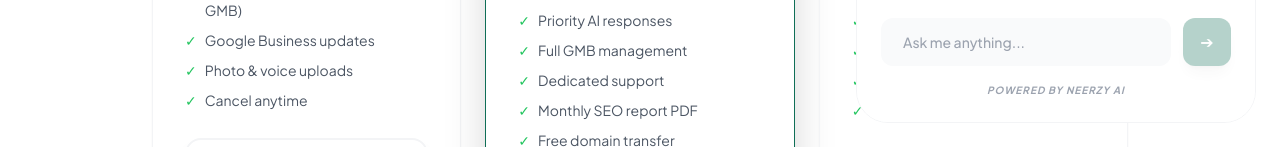
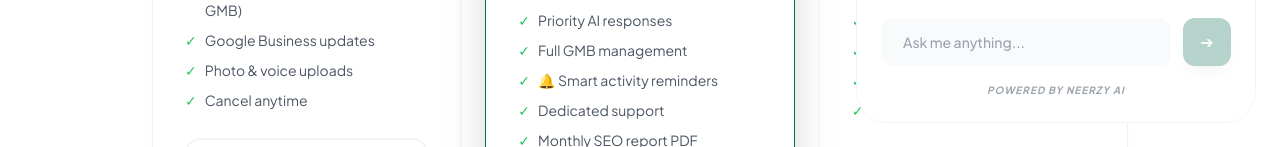
Before and after one commit to mobeen00381/seo-junction, a Next.js app: page /pricing in a window 1280 px wide. Shown: the part 653-800 px from the top of the page. Built offline with nearby package versions, Linux system fonts and the light colour scheme.

Commit message:
feat: add Smart Activity Reminders to Pro plan

```diff
--- a/src/app/pricing/page.tsx
+++ b/src/app/pricing/page.tsx
@@ -13,7 +13,7 @@ export const metadata: Metadata = {
 
 const PLANS = [
   { name:'Basic', price:'19', posts:10, features:['Done-for-you website','10 AI posts/month (website + GMB)','Google Business updates','Photo & voice uploads','Cancel anytime'], popular:false },
-  { name:'Pro', price:'39', posts:30, features:['Everything in Basic','30 AI posts/month','Priority AI responses','Full GMB management','Dedicated support','Monthly SEO report PDF','Free domain transfer'], popular:true },
+  { name:'Pro', price:'39', posts:30, features:['Everything in Basic','30 AI posts/month','Priority AI responses','Full GMB management','🔔 Smart activity reminders','Dedicated support','Monthly SEO report PDF','Free domain transfer'], popular:true },
   { name:'Agency', price:'79', posts:60, features:['Up to 5 client sites','60 AI posts/month','White-label client reports','Client dashboard','API access','Dedicated Slack support'], popular:false },
 ]
 
```
